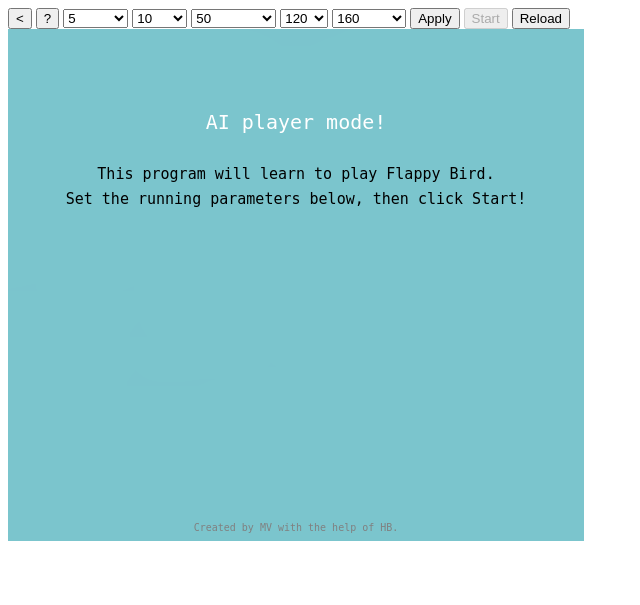
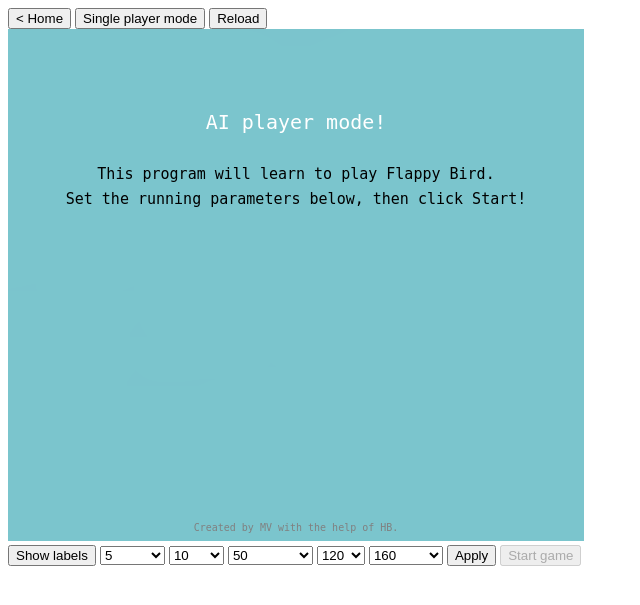
Before and after one commit to fovecsernyes/fbai, a Flask app: page /ai/ in a window 1280 px wide. Shown: the top 605 px of the page, without its empty margins (0-640 px from the left). Run offline with Flask 2, Linux system fonts and the light colour scheme.

Commit message:
M: FE: modified buttons

```diff
--- a/templates/ai.html
+++ b/templates/ai.html
@@ -8,9 +8,16 @@
 </head>
 <!-- dropdown menu -->
 <body onload="onLoadFunction();">
+    <div>
+        <input type="button" onclick="location.href='/';" value="< Home" />
+        <input type="button" onclick="location.href='/sp';" value="Single player mode" />
+        <input type="button" value="Reload" onClick="window.location.href=window.location.href" />
+    </div>
+
+    <canvas id="canvas" width="576" height="512"></canvas>
+
     <form action="/ai/" method = "POST">
-        <input type="button" onclick="location.href='/';" value="<" />
-        <button type="button" id="label" onmousedown="show_label()" onmouseup="hide_label()">?</button>
+        <button type="button" id="label" onmousedown="show_label()" onmouseup="hide_label()">Show labels</button>
         <select name=gravity id="gra_dd"></select>
         <select name=jump id="jum_dd"></select>
         <select name=population id="pop_dd"></select>
@@ -18,12 +25,10 @@
         <select name=distance id="dis_dd"></select>
 
         <input id="apply" type="submit" formmethod="POST" value="Apply" action="/"/>
-        <input id="start" type="button" value="Start" />
-        <input type="button" value="Reload" onClick="window.location.href=window.location.href">
+        <input id="start" type="button" value="Start game" />
 
     </form>
 
-    <canvas id="canvas" width="576" height="512"></canvas>
 
     <script>
         var cvs = document.getElementById("canvas");
--- a/templates/index.html
+++ b/templates/index.html
@@ -7,7 +7,7 @@
 <body onload="onLoadFunction();">
     <input type="button" onclick="location.href='/sp';" value="Single player mode" />
     <input type="button" onclick="location.href='/ai';" value="AI player mode" />
-    <input type="button" value="Reload" onClick="window.location.href=window.location.href">
+    <input type="button" value="Reload" onClick="window.location.href=window.location.href" />
     <div> <canvas id="canvas" width="576" height="512"></canvas> </div>
 
     <script>
--- a/templates/sp.html
+++ b/templates/sp.html
@@ -4,9 +4,9 @@
     <title>Flappy Bird single player</title>
   </head>
   <body>
-   <input type="button" onclick="location.href='/';" value="<" />
-   <input type="button" onclick="location.href='/ai';" value="Switch to AI player" />
-   <input type="button" value="Reload" onClick="window.location.href=window.location.href">
+   <input type="button" onclick="location.href='/';" value="< Home" />
+   <input type="button" onclick="location.href='/ai';" value="AI player mode" />
+   <input type="button" value="Reload" onClick="window.location.href=window.location.href" />
    <div> <canvas id="canvas" width="576" height="512"></canvas> </div>
 
    <script type=text/javascript src="{{url_for('static', filename='singleplayer.js') }}"></script>
```
Also changed, not shown: app.py (+6 -5 lines), static/singleplayer.js (+11 -3 lines).
